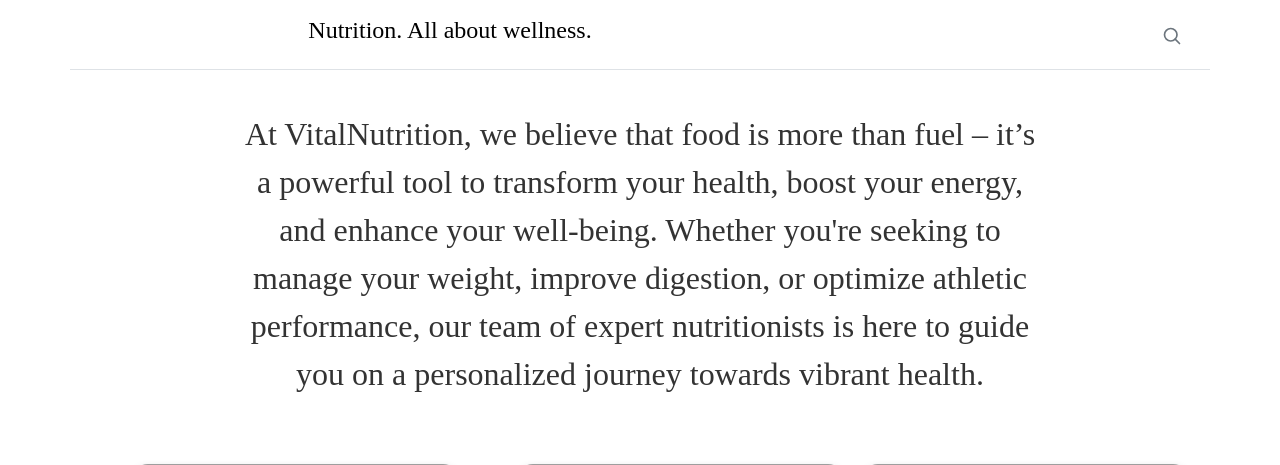
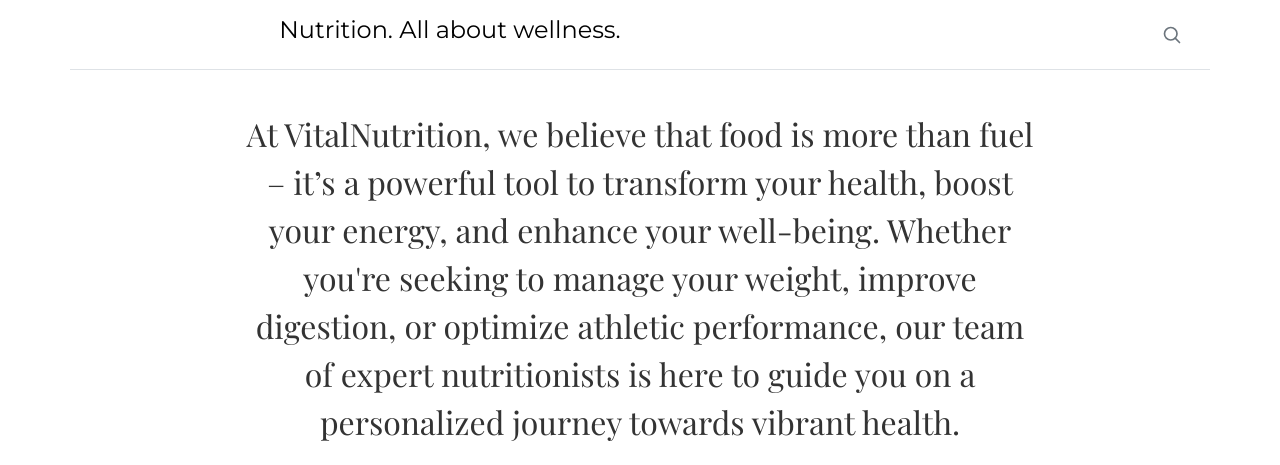
Before and after one commit to pp0lina/terraformStaticWebsite, a Python web app: template web-files/templates/index.html in a window 1280 px wide. Shown: the top 465 px of the page. Run offline with Jinja, Linux system fonts and the light colour scheme; the template is opened without the code that fills it, so the values that code supplies are empty; grey boxes are pictures that could not be loaded.

Commit message:
main website file

```diff
--- a/web-files/templates/index.html
+++ b/web-files/templates/index.html
@@ -7,26 +7,28 @@
     <meta http-equiv="X-UA-Compatible" content="ie=edge">
     <link rel="stylesheet" href="{{ url_for('static', filename='css/main.css') }}">
     <link rel="stylesheet" href="https://cdn.jsdelivr.net/npm/bootstrap@5.3.2/dist/css/bootstrap.min.css">
-    <!-- Link to Google Fonts for a beautiful font -->
-    <link href="https://fonts.googleapis.com/css2?family=Montserrat:wght@400;700&display=swap" rel="stylesheet">
-    <link href="https://cdn.jsdelivr.net/npm/bootstrap@5.3.2/dist/css/bootstrap.min.css" rel="stylesheet">
+    <!-- Link to Google Fonts for two fonts -->
+    <link href="https://fonts.googleapis.com/css2?family=Montserrat:wght@400;700&family=Playfair+Display:wght@400;700&display=swap" rel="stylesheet">
     <title>{% block title %}{% endblock %}</title>
     <style>
+
         body {
-            font-family: 'Playfair Display', serif;
+            font-family: 'Montserrat', sans-serif;
         }
 
         .fade-in-text {
+            font-family: 'Playfair Display', serif;
             opacity: 0;
             animation: fadeIn 1.5s ease-in forwards;
             max-width: 800px;
             text-align: center;
-            font-size: 2rem; /* Larger font size */
+            font-size: 2rem;
             color: #333;
             margin: 40px auto;
             font-weight: 400;
         }
 
+        /* fade-in effect */
         @keyframes fadeIn {
             from { opacity: 0; }
             to { opacity: 1; }
@@ -55,7 +57,6 @@
         </div>
     </header>
 
-    <!-- Fade-in text section -->
     <section class="fade-in-text">
         At VitalNutrition, we believe that food is more than fuel – it’s a powerful tool to transform your health, boost your energy, and enhance your well-being. Whether you're seeking to manage your weight, improve digestion, or optimize athletic performance, our team of expert nutritionists is here to guide you on a personalized journey towards vibrant health.
     </section>
```
